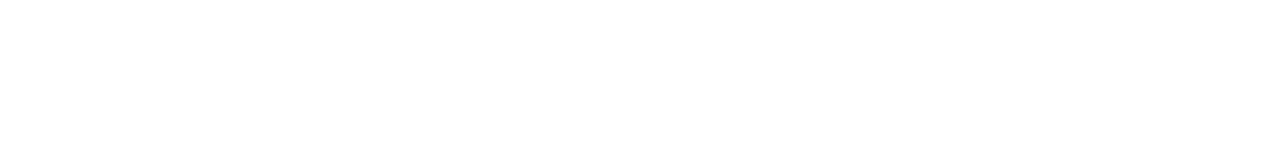
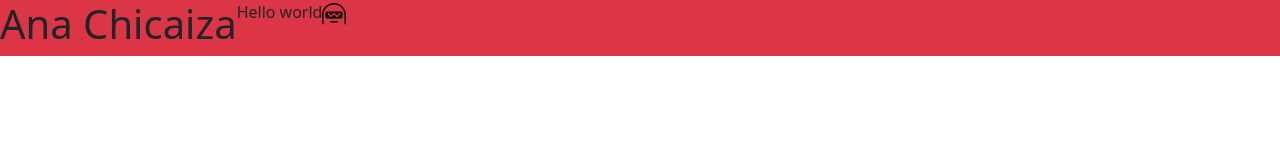
Before and after one commit to anachicaiza/portfolio-project, a plain HTML site: page index.html in a window 1280 px wide. Drawn offline with nearby package versions, Linux system fonts and the light colour scheme.

Commit message:
basic structure created

```diff
--- a/index.html
+++ b/index.html
@@ -23,5 +23,25 @@
     <link rel="stylesheet" href="src/style.css" />
     <title>Portfolio Project</title>
   </head>
-  <body></body>
+  <body>
+    <div class="d-flex bg-danger">
+      <h1>Ana Chicaiza</h1>
+      <p>Hello world</p>
+      <div>
+        <svg
+          xmlns="http://www.w3.org/2000/svg"
+          viewBox="0 0 24 24"
+          width="24"
+          height="24"
+        >
+          <path
+            d="M0 13C0 6.373 5.373 1 12 1s12 5.373 12 12v8.657a.75.75 0 0 1-1.5 0V13c0-5.799-4.701-10.5-10.5-10.5S1.5 7.201 1.5 13v8.657a.75.75 0 0 1-1.5 0V13Z"
+          ></path>
+          <path
+            d="M8 19.75a.75.75 0 0 1 .75-.75h6.5a.75.75 0 0 1 0 1.5h-6.5a.75.75 0 0 1-.75-.75ZM5.25 9.5h13.5c.966 0 1.75.784 1.75 1.75v3.5a1.75 1.75 0 0 1-1.75 1.75H5.25a1.75 1.75 0 0 1-1.75-1.75v-3.5c0-.966.784-1.75 1.75-1.75Zm.22 1.47a.75.75 0 0 0 0 1.06l3 3a.75.75 0 0 0 1.06 0L12 12.56l2.47 2.47a.75.75 0 0 0 1.06 0l3-3a.749.749 0 0 0-.326-1.275.749.749 0 0 0-.734.215L15 13.44l-2.47-2.47a.75.75 0 0 0-1.06 0L9 13.44l-2.47-2.47a.75.75 0 0 0-1.06 0Z"
+          ></path>
+        </svg>
+      </div>
+    </div>
+  </body>
 </html>
```
